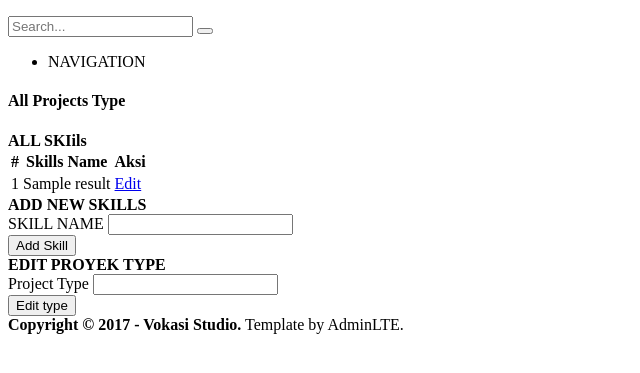
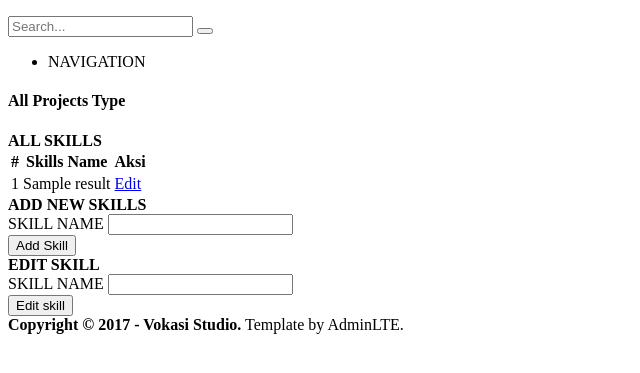
Before and after one commit to hvernanda/vokasistudio, a PHP site: the page made by application/views/dashboard/manajer/all_skill.php in a window 1280 px wide. Shown: the part 182-555 px from the top of the page, without its empty margins (0-640 px from the left). Run offline with PHP 8.4, Linux system fonts and the light colour scheme; the template is opened without the code that fills it: most values are stand-ins (such as "Sample title", 1, 10 or a date in 2020); data that the repository does not hold is empty.

Commit message:
edit skill done

```diff
--- a/application/views/dashboard/manajer/all_skill.php
+++ b/application/views/dashboard/manajer/all_skill.php
@@ -6,7 +6,7 @@
 <div class="row">
   <div class="col-md-6">
     <div class="panel panel-default">
-      <div class="panel-heading"><b>ALL SKIils</b></div>
+      <div class="panel-heading"><b>ALL SKILLS</b></div>
       <div class="panel-body">
         <table class="table table-data">
           <thead>
@@ -22,7 +22,7 @@
               <td><?php echo $type->id_skill ;?></td>
               <td><?php echo $type->skill_name ;?></td>
               <td>
-                <a href="#" class="btn btn-info btn-xs" onclick="showEdit('<?php echo $type->id_skill ;?>', '<?php echo $type->skill_name ;?>')"><i class="fa fa-pencil"></i> Edit</a>
+                <a href="#" class="btn btn-info btn-xs" onclick="showEditSkill('<?php echo $type->id_skill ;?>', '<?php echo $type->skill_name ;?>')"><i class="fa fa-pencil"></i> Edit</a>
               </td>
             </tr>
           <?php } ?>
@@ -36,9 +36,9 @@
       <div class="panel-heading"><b>ADD NEW SKILLS </b></div>
       <div class="panel-body">
         <?php echo form_open(base_url('staff/add_skill')) ;?>
-        <?php if($this->session->flashdata('warning_type')){ ?>
+        <?php if($this->session->flashdata('warning_skill')){ ?>
           <div class="alert alert-danger">
-            <?php echo $this->session->flashdata('warning_type') ;?>
+            <?php echo $this->session->flashdata('warning_skill') ;?>
           </div>
         <?php } ?>
           <div class="form-group">
@@ -52,22 +52,22 @@
       </div>
     </div>
 
-    <div id="ptype" class="panel panel-default">
-      <div class="panel-heading"><b>EDIT PROYEK TYPE</b></div>
+    <div id="sskill" class="panel panel-default">
+      <div class="panel-heading"><b>EDIT SKILL</b></div>
       <div class="panel-body">
-          <?php echo form_open('project/edit_type') ;?>
-          <?php if($this->session->flashdata('warning_edit_type')){ ?>
+          <?php echo form_open('staff/edit_skill') ;?>
+          <?php if($this->session->flashdata('warning_edit_skill')){ ?>
             <div class="alert alert-danger">
-              <?php echo $this->session->flashdata('warning_edit_type') ;?>
+              <?php echo $this->session->flashdata('warning_edit_skill') ;?>
             </div>
           <?php } ?>
             <div class="form-group">
-              <label>Project Type</label>
+              <label>SKILL NAME</label>
               <input type="text" name="name" class="form-control" id="name_edit" required/>
             </div>
             <div class="form-group">
-              <input type="hidden" name="id_type" id="id_type_edit"/>
-              <input type="submit" name="submit" class="btn btn-warning" value="Edit type" />
+              <input type="hidden" name="id_skill" id="id_skill_edit"/>
+              <input type="submit" name="submit" class="btn btn-warning" value="Edit skill" />
             </div>
           <?php echo form_close() ;?>
       </div>
```
Also changed, not shown: application/controllers/Staff.php (+29 -3 lines), application/models/project_model.php (+1 -10 lines), application/models/staff_model.php (+14 -2 lines), assets/js/vs.js (+7 -0 lines).
